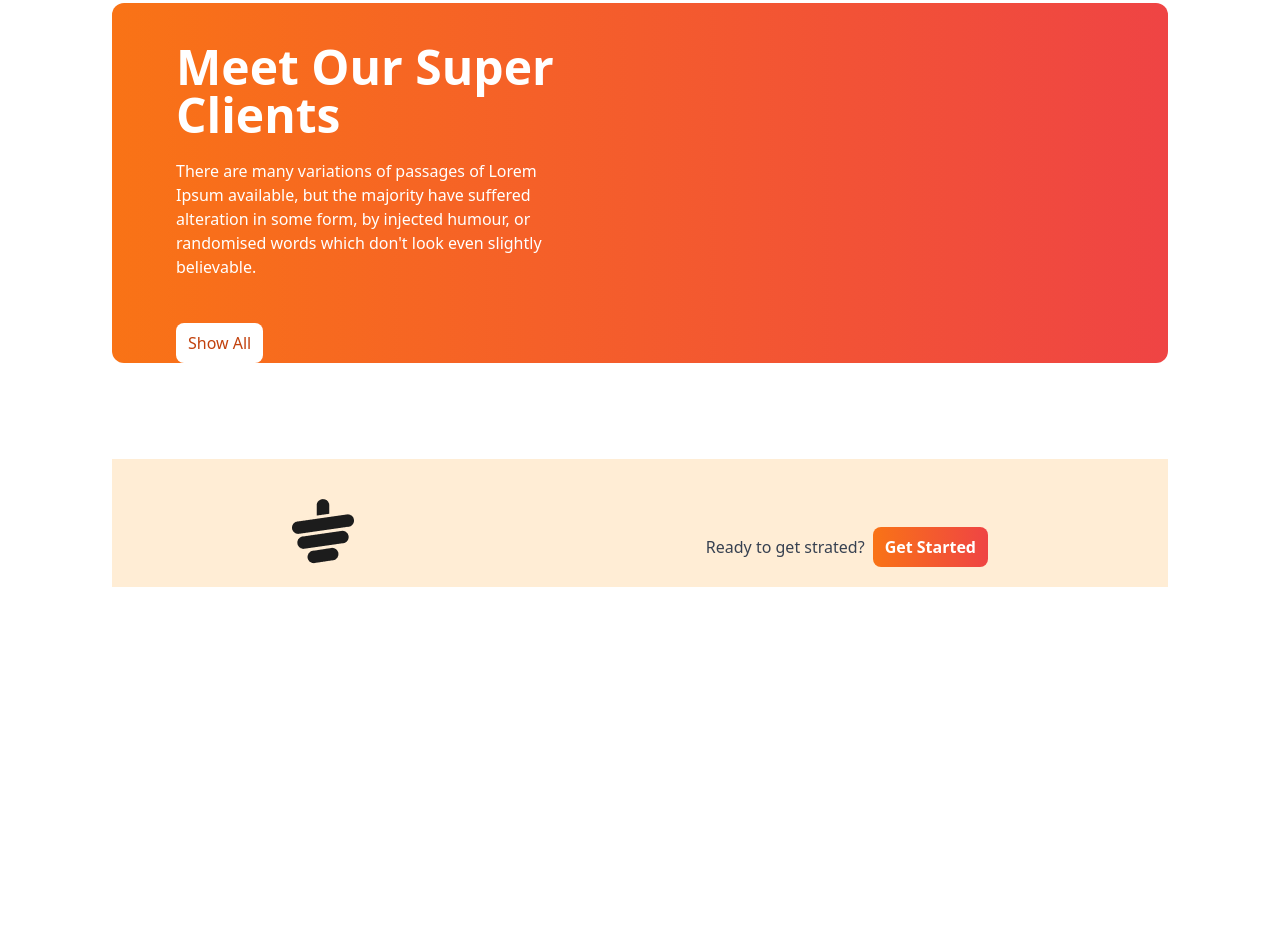
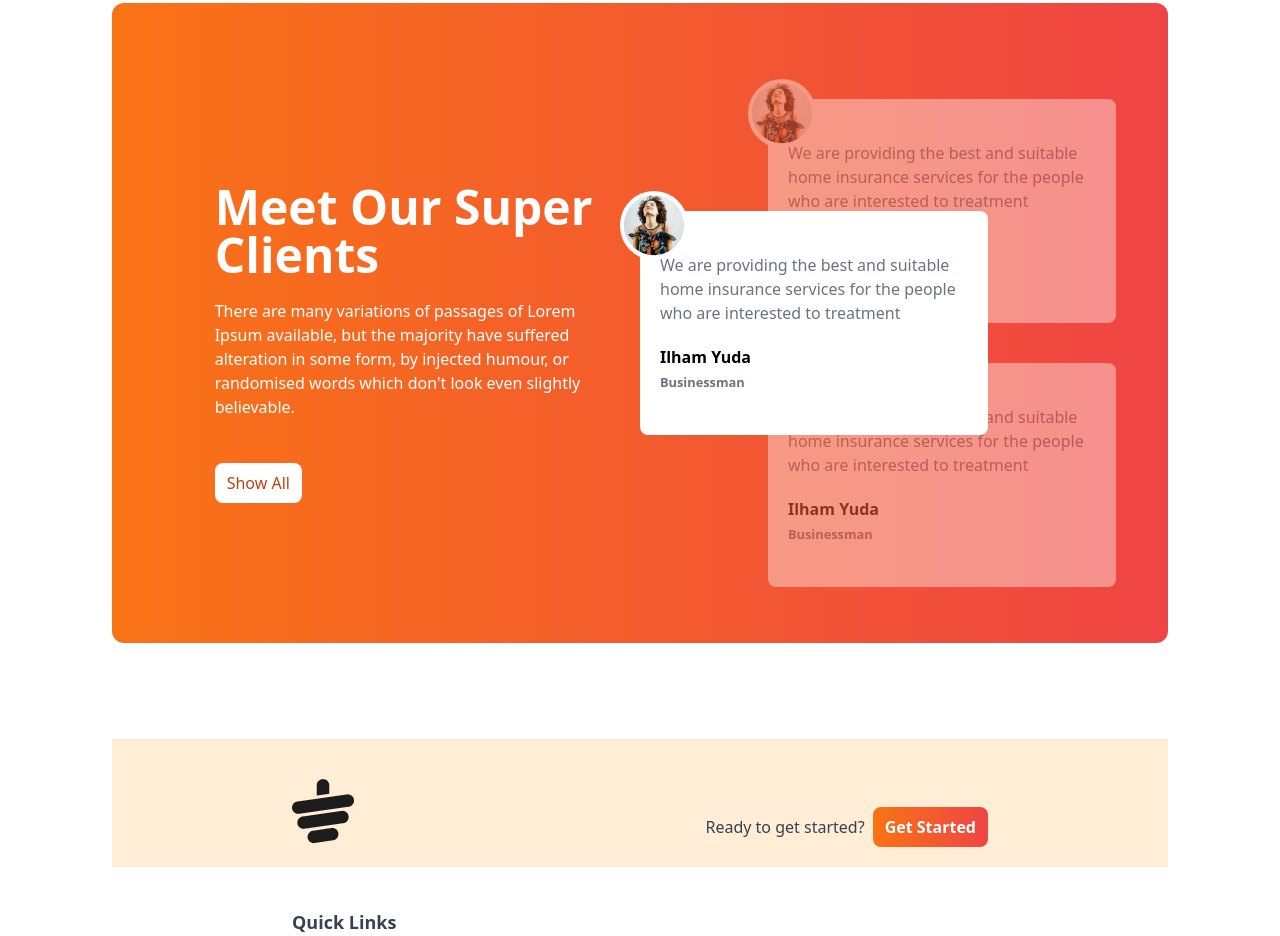
Before and after one commit to ma-aziz/tea-house, a plain HTML site: page index.html in a window 1280 px wide. Shown: the part 1825-2761 px from the top of the page. Before the commit the page ends 2421 px from the top, so only its background shows below. Drawn offline with nearby package versions, Linux system fonts and the light colour scheme.

Commit message:
review section update

```diff
--- a/index.html
+++ b/index.html
@@ -133,14 +133,53 @@
          <section class="mb-24">
           <div class=" bg-gradient-to-r from-orange-500 to-red-500 rounded-xl grid grid-cols-1 lg:grid-cols-2 text-white px-7 md:px-16">
               <!-- text section -->
-               <div class="w-5/6 ">
-                <h1 class="text-5xl font-bold mb-5 mt-10">Meet Our Super Clients</h1>
-                <p class="mb-5">There are many variations of passages of Lorem Ipsum available, but the majority have suffered alteration in some form, by injected humour, or randomised words which don't look even slightly believable. </p>
-                <br>
-                <button class="bg-white text-orange-700 px-3 py-2 rounded-lg">Show All</button>
+               <div class="flex justify-center items-center overflow-hidden">
+                <div class="w-5/6 ">
+                  <h1 class="text-5xl font-bold mb-5 mt-10">Meet Our Super Clients</h1>
+                  <p class="mb-5">There are many variations of passages of Lorem Ipsum available, but the majority have suffered alteration in some form, by injected humour, or randomised words which don't look even slightly believable. </p>
+                  <br>
+                  <button class="bg-white text-orange-700 px-3 py-2 rounded-lg">Show All</button>
+                 </div>
                </div>
                <!-- review card section -->
-                <div></div>
+                <div class="relative py-24">
+                  <!-- middle card -->
+                  <div class="absolute z-10 top-44 md:top-52">
+                    <div class="h-56 w-full md:w-3/4 bg-white text-black rounded-lg flex items-center px-5 ">
+                      <div class="absolute -top-5 -left-5 bg-white rounded-full">
+                        <img class="p-1" src="./images/client.png" alt="">
+                      </div>
+                      <div>
+                        <p class="text-gray-500 mb-5">We are providing the best and suitable home insurance services for the people who are interested to treatment</p>
+                        <h1 class="font-bold">Ilham Yuda</h1>
+                        <small class="font-bold text-gray-500">Businessman</small>
+                      </div>
+                     </div>
+                  </div>
+                  <!-- top card -->
+                   <div class="relative left-8 md:left-32 h-56 w-full md:w-3/4 bg-white text-black rounded-lg flex items-center px-5 opacity-40">
+                    <div class="absolute -top-5 -left-5 bg-white rounded-full">
+                      <img class="p-1" src="./images/client.png" alt="">
+                    </div>
+                    <div>
+                      <p class="text-gray-500 mb-5">We are providing the best and suitable home insurance services for the people who are interested to treatment</p>
+                      <h1 class="font-bold">Ilham Yuda</h1>
+                      <small class="font-bold text-gray-500">Businessman</small>
+                    </div>
+                   </div>
+
+                   <!-- bottom card -->
+                   <div class="relative left-8 md:left-32 top-10 h-56 w-full md:w-3/4 bg-white text-black rounded-lg flex items-center px-5 opacity-40">
+                    <div class="absolute -top-5 -left-5 bg-white rounded-full">
+                      <img class="p-1" src="./images/client.png" alt="">
+                    </div>
+                    <div>
+                      <p class="text-gray-500 mb-5">We are providing the best and suitable home insurance services for the people who are interested to treatment</p>
+                      <h1 class="font-bold">Ilham Yuda</h1>
+                      <small class="font-bold text-gray-500">Businessman</small>
+                    </div>
+                   </div>
+                </div>
           </div>
          </section>
          <!-- news section -->
@@ -152,10 +191,17 @@
                <div class="mb-8 flex justify-between">
                 <img class="mb-8" src="./images/cup.png" alt="">
                 <div class="flex items-center gap-2">
-                  <h4>Ready to get strated?</h4>
+                  <h4>Ready to get started?</h4>
                   <button class="bg-gradient-to-r from-orange-500 to-red-500 px-3 py-2 rounded-lg text-white font-bold">Get Started</button>
                 </div>
                </div>
+               <!-- Links -->
+                <div class="grid-cols-1 md:grid-cols-2 lg:grid-cols-4 gap-4">
+                  <!-- first column -->
+                   <div>
+                    <h3 class="font-semibold text-lg mb-3">Quick Links</h3>
+                   </div>
+                </div>
             </div>
 
           </footer>
```
